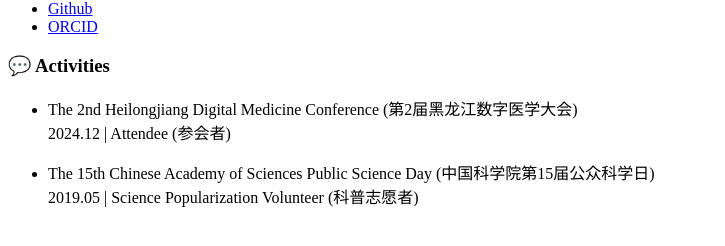
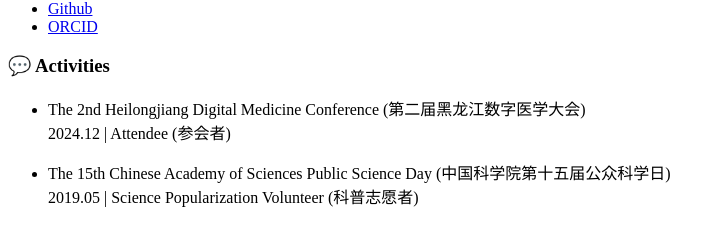
Before and after one commit to ShixinSUN94/shixinsun94.github.io, a Jekyll site: the page built from _pages/includes/6.activities.md, in a window 1280 px wide. Shown: the part 342-588 px from the top of the page, without its empty margins (0-725 px from the left). Built offline with Jekyll 4.4.1, drawn with Linux system fonts in a browser that asks for light colours; our own code applies the rules of GitHub Pages for plain Markdown files.

Commit message:
Update 6.activities.md

```diff
--- a/_pages/includes/6.activities.md
+++ b/_pages/includes/6.activities.md
@@ -1,7 +1,7 @@
 # 💬 Activities
 
-- The 2nd Heilongjiang Digital Medicine Conference (第2届黑龙江数字医学大会)
+- The 2nd Heilongjiang Digital Medicine Conference (第二届黑龙江数字医学大会)
   2024.12 | Attendee (参会者)
 
-- The 15th Chinese Academy of Sciences Public Science Day (中国科学院第15届公众科学日)
+- The 15th Chinese Academy of Sciences Public Science Day (中国科学院第十五届公众科学日)
   2019.05 | Science Popularization Volunteer (科普志愿者)
```
